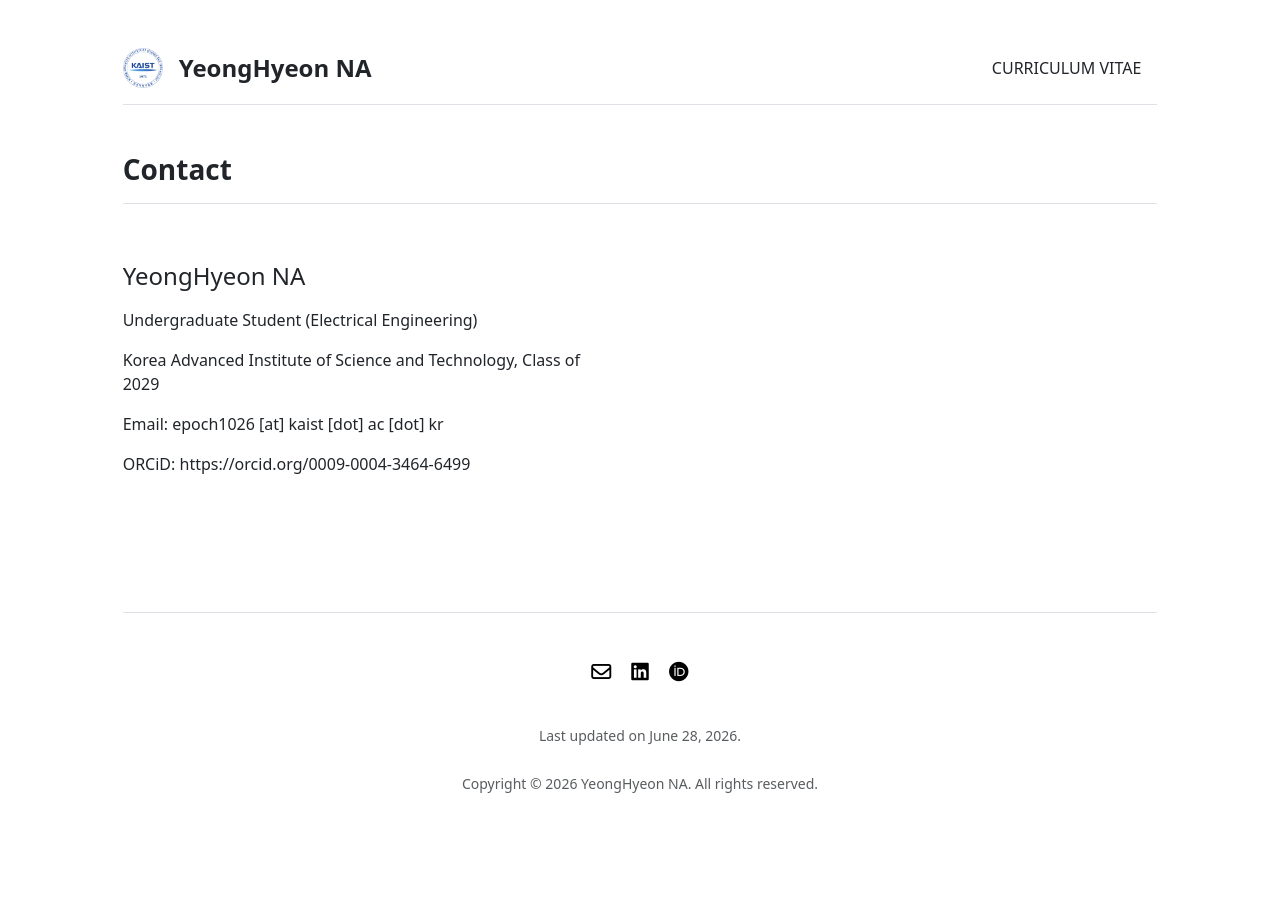
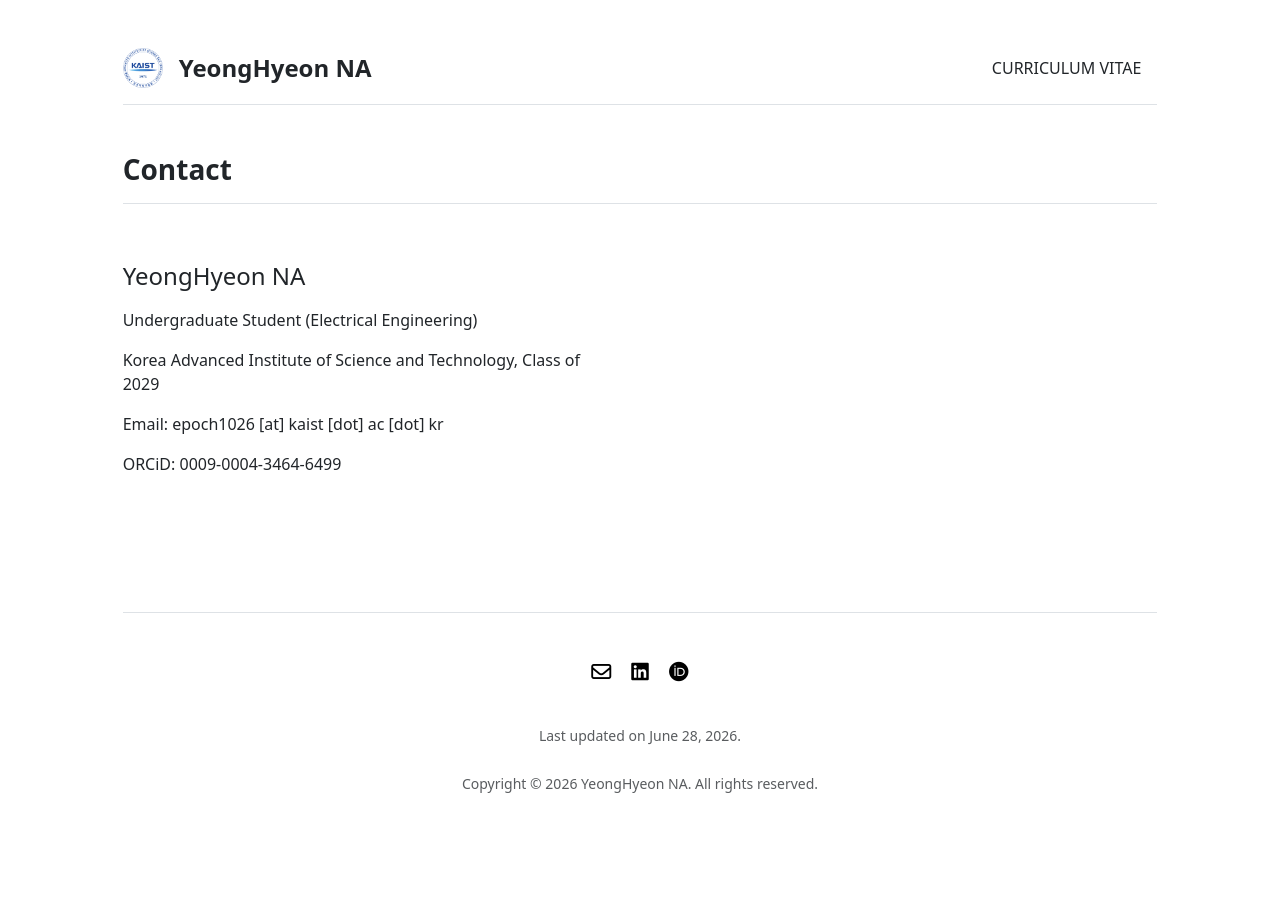
Before and after one commit to ynghyn-na/ynghyn-na.github.io, a Jekyll site: the page built from contact.md, in a window 1280 px wide. Built offline with Jekyll 4.4.1, drawn with Linux system fonts in a browser that asks for light colours; part of the change alters nothing that is shown.

Commit message:
Update settings.yml

```diff
--- a/_data/settings.yml
+++ b/_data/settings.yml
@@ -9,4 +9,4 @@ social:
 - {icon: 'orcid', link: 'https://orcid.org/0009-0004-3464-6499'}
 
 contacts:
-- {name: 'YeongHyeon NA', title: 'Undergraduate Student (Electrical Engineering)', school: 'Korea Advanced Institute of Science and Technology', number: 'Class of 2029', email: 'epoch1026 [at] kaist [dot] ac [dot] kr', linkedin: 'https://www.linkedin.com/in/ynghyn-na', orcid: 'https://orcid.org/0009-0004-3464-6499'}
+- {name: 'YeongHyeon NA', title: 'Undergraduate Student (Electrical Engineering)', school: 'Korea Advanced Institute of Science and Technology', number: 'Class of 2029', email: 'epoch1026 [at] kaist [dot] ac [dot] kr', linkedin: 'https://www.linkedin.com/in/ynghyn-na', orcid: '0009-0004-3464-6499'}
```
